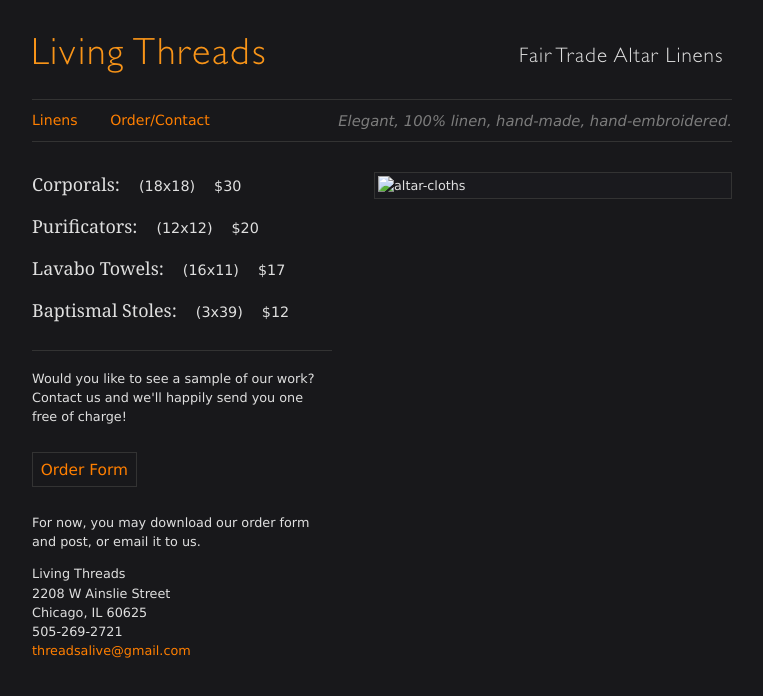
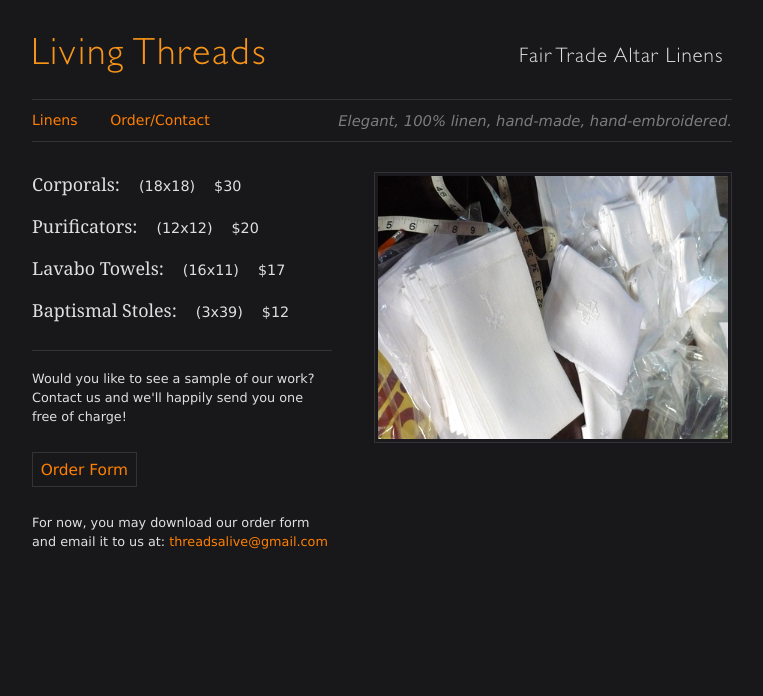
Before and after one commit to overvale/living-threads-haiti, a plain HTML site: page ordering.html in a window 1280 px wide. Shown: the whole page, without its empty margins (258-1021 px from the left). Drawn offline with Linux system fonts and the light colour scheme.

Commit message:
Fixes image link and removes mailing address

```diff
--- a/ordering.html
+++ b/ordering.html
@@ -29,7 +29,7 @@
 
 <div id="main">
 
-<img id="order-img" src="altar-cloths.jpg" alt="altar-cloths" width="350" />
+<img id="order-img" src="img/altar-cloths.jpg" alt="altar-cloths" width="350" />
 
 <div id="price-grid">
 
@@ -65,15 +65,8 @@
 
 <p id="order-form"><a href="living-threads-order-form.pdf">Order Form</a></p>
 
-<p>For now, you may download our order form and post, or email it to us.</p>
+<p>For now, you may download our order form and email it to us at: <a href="mailto:threadsalive@gmail.com">threadsalive@gmail.com</a></p>
 
-<p>
-Living Threads<br/>
-2208 W Ainslie Street<br />
-Chicago, IL 60625<br/>
-505-269-2721<br/>
-<a href="mailto:threadsalive@gmail.com">threadsalive@gmail.com</a>
-</p>
 </div><!-- order-info -->
 </div><!-- main -->
 
```
